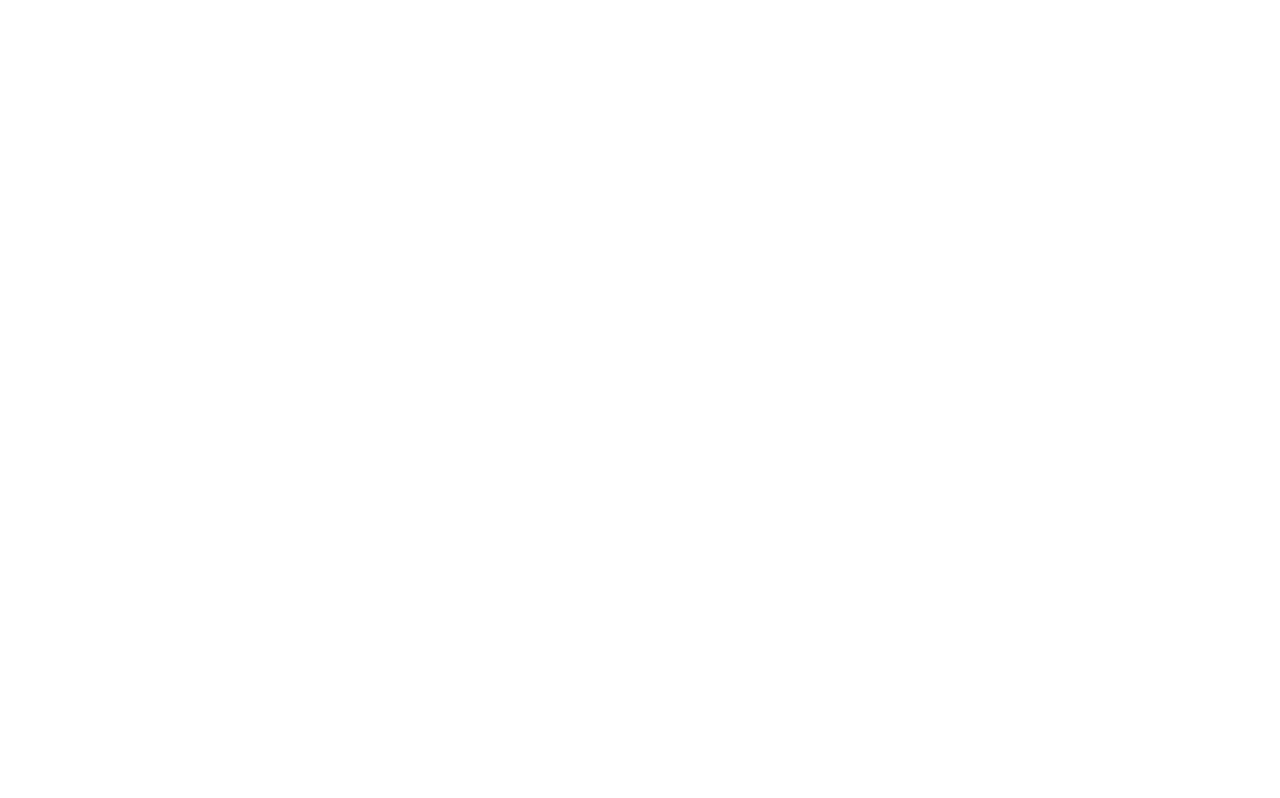
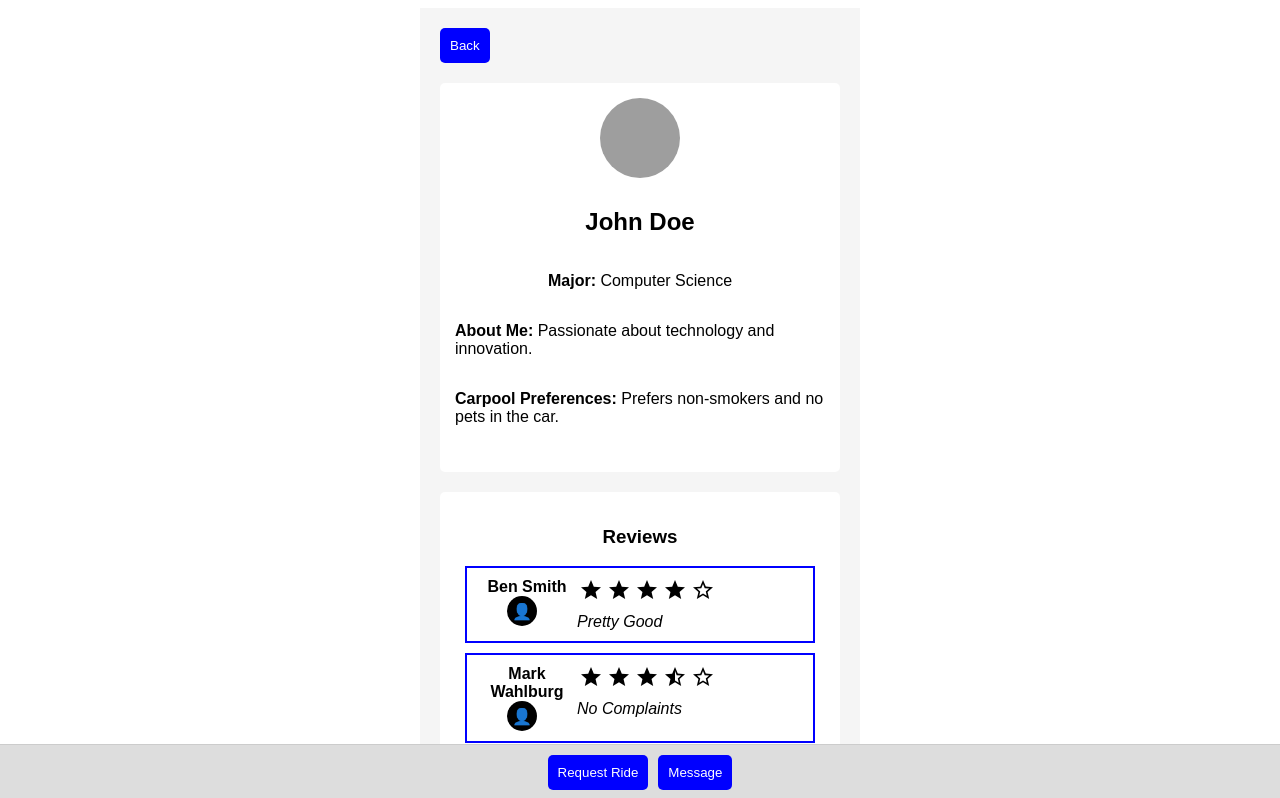
Before and after one commit to COS420-Fall23/Team-G, a React (Create React App) app: page /UserPage in a window 1280 px wide. Before the commit this address had no page. Shown: the top 798 px of the page. Built offline with nearby package versions, Linux system fonts and the light colour scheme.

Commit message:
Implemented User Page

```diff
--- /dev/null
+++ b/src/Home Dashboard/UserPage.css
@@ -0,0 +1,110 @@
+/*
+ * Filename: c:\Users\20neu\Desktop\COS420\Team-G\src\Home Dashboard\ProfilePage.css
+ * Path: c:\Users\20neu\Desktop\COS420\Team-G
+ * Created Date: Wednesday, November 15th 2023, 10:11:35 am
+ * Author: David Neufeld
+ *
+ * Copyright (c) 2023 Your Company
+ */
+/* ProfilePage.css */
+
+.profile-page {
+    font-family: Arial;
+    padding: 20px;
+    background-color: #f5f5f5;
+    max-width: 400px;
+    margin: auto;
+}
+
+.header {
+    display: flex;
+    justify-content: space-between;
+    align-items: center;
+    margin-bottom: 20px;
+}
+.back-button,
+.navigation-button {
+    background-color: blue;
+    color: white;
+    border: none;
+    border-radius: 5px;
+    padding: 10px;
+}
+
+.back-button:hover,
+.navigation-button:hover {
+    background-color: rgb(0, 0, 136); /* Change this to the desired hover color */
+
+}
+
+
+.user-section {
+    background-color: #fff;
+    border-radius: 5px;
+    padding: 15px;
+    margin-bottom: 20px;
+}
+
+.user-info {
+    display: flex;
+    flex-direction: column;
+    align-items: center;
+    margin-bottom: 15px;
+}
+
+.user-image {
+    width: 80px;
+    height: 80px;
+    border-radius: 50%;
+    background-color: #9e9e9e;
+    margin-bottom: 10px;
+}
+
+.reviews-section {
+    background-color: #fff;
+    border-radius: 5px;
+    padding: 15px;
+}
+
+.reviews-header {
+    border-bottom: 1px solid #DDD;
+    padding-bottom: 10px;
+    margin-bottom: 20px;
+    text-align: center;
+}
+
+
+.reviews-container {
+    margin-bottom: 20px;
+}
+
+.no-reviews-container {
+    text-align: center;
+    padding: 20px;
+    background: #E3F2FD;
+    border-radius: 5px;
+}
+
+.carpool-preference-buttons {
+    display: flex;
+    justify-content: center;
+    margin-top: 20px;
+}
+
+.navigation {
+  position: fixed;
+  bottom: 0;
+  left: 0;
+  right: 0;
+  display: flex;
+  justify-content: center;
+  align-items: center;
+  margin-top: 20px;
+  background-color: #ddd;
+  padding: 10px;
+  border-top: 1px solid #ccc;
+}
+
+.navigation button:not(:last-child) {
+  margin-right: 10px;
+}
--- /dev/null
+++ b/src/Home Dashboard/UserPage.jsx
@@ -0,0 +1,117 @@
+/*
+  UserPage Component - View Another User's Profile
+
+  This component displays the profile information and reviews of another user.
+  This is a UserPage component that accepts three optional props:
+  enableAcceptRide, enableRequestRide, and enableMessage. By default, all three
+  props are set to false. To customize the component's behavior, you can pass
+  these props with true or false values. Enable or disable the "Accept Ride",
+  "Request Ride", and "Message" buttons by setting the corresponding props when
+  calling the UserPage component.
+*/
+import React from 'react';
+import Review from './Review.jsx';
+import './UserPage.css';
+import { useNavigate } from 'react-router-dom';
+
+const UserPage = ({
+  EnableAcceptRide = false,
+  EnableRequestRide = false,
+  EnableMessage = true,
+  UserInformation = {
+    name: 'John Doe',
+    major: 'Computer Science',
+    aboutMeText: 'Passionate about technology and innovation.',
+    preferences: 'Prefers non-smokers and no pets in the car.',
+    reviews: [
+      { name: "Ben Smith", rating: 4, text: "Pretty Good" },
+      { name: "Mark Wahlburg", rating: 3.5, text: "No Complaints" },
+      { name: "Dr. Fisk", rating: 5, text: "My review is written for the sole purpose of demonstrating what happens when the site has to render a longer review." }
+    ]
+  }
+}) => {
+    const navigate = useNavigate();
+
+  const handleBackButtonClick = () => {
+    navigate(-1);
+  };
+  const handleRequestRideClick = () => {
+    console.log("Request Ride Clicked");
+  };
+  const handleAcceptRideClick = () => {
+    console.log("Accept Ride Clicked");
+  };
+  const handleMessageClick = () => {
+    console.log("Message Clicked");
+  };
+
+  return (
+    <div className="profile-page">
+      <header className="header">
+        <button className="back-button" onClick={handleBackButtonClick}>
+          Back
+        </button>
+      </header>
+
+      <section className="user-section">
+        <div className="user-info">
+          <div className="user-image"></div>
+          <h2>{UserInformation.name}</h2>
+          <p>
+            <strong>Major:</strong> {UserInformation.major}
+          </p>
+          <p>
+            <strong>About Me:</strong> {UserInformation.aboutMeText}
+          </p>
+          <p>
+            <strong>Carpool Preferences:</strong> {UserInformation.preferences}
+          </p>
+        </div>
+      </section>
+
+      <section className="reviews-section">
+        <div className="reviews-header">
+          <h3>Reviews</h3>
+          {UserInformation.reviews.length > 0 ? (
+            <div className="reviews-container">
+              {UserInformation.reviews.map((review, index) => (
+                <Review
+                  key={index}
+                  name={review.name}
+                  rating={review.rating}
+                  reviewText={review.text}
+                />
+              ))}
+            </div>
+          ) : (
+            <div className="no-reviews-container">No Reviews Yet</div>
+          )}
+          <div className="carpool-preference-buttons"></div>
+        </div>
+      </section>
+
+      <nav className="navigation">
+        {EnableRequestRide && (
+          <button
+            className="navigation-button"
+            onClick={handleRequestRideClick}
+          >
+            Request Ride
+          </button>
+        )}
+        {EnableAcceptRide && (
+          <button className="navigation-button" onClick={handleAcceptRideClick}>
+            Accept Ride
+          </button>
+        )}
+        {EnableMessage && (
+          <button className="navigation-button" onClick={handleMessageClick}>
+            Message
+          </button>
+        )}
+      </nav>
+    </div>
+  );
+};
+
+export default UserPage;
--- a/src/MainRouter.jsx
+++ b/src/MainRouter.jsx
@@ -5,6 +5,7 @@
 import SignIn from './Sign in up/Signin';
 import Homescreen from './Home Dashboard/Homescreen';
 import ProfilePage from './Home Dashboard/ProfilePage';
+import UserPage from './Home Dashboard/UserPage';
 
 function MainRouter() {
   return (
@@ -14,6 +15,8 @@
         <Route path="/signup" element={<Signup />} />
         <Route path="/signin" element={<SignIn/>} />
         <Route path="/ProfilePage" element={<ProfilePage/>} />
+        <Route path="/UserPage" element={<UserPage EnableRequestRide={true} />} />
+        <Route path="/UserPage1" element={<UserPage EnableAcceptRide={true} />} />
         <Route path="/Dashboard" element={<Homescreen/>} />
       </Routes>
     </Router>
```
